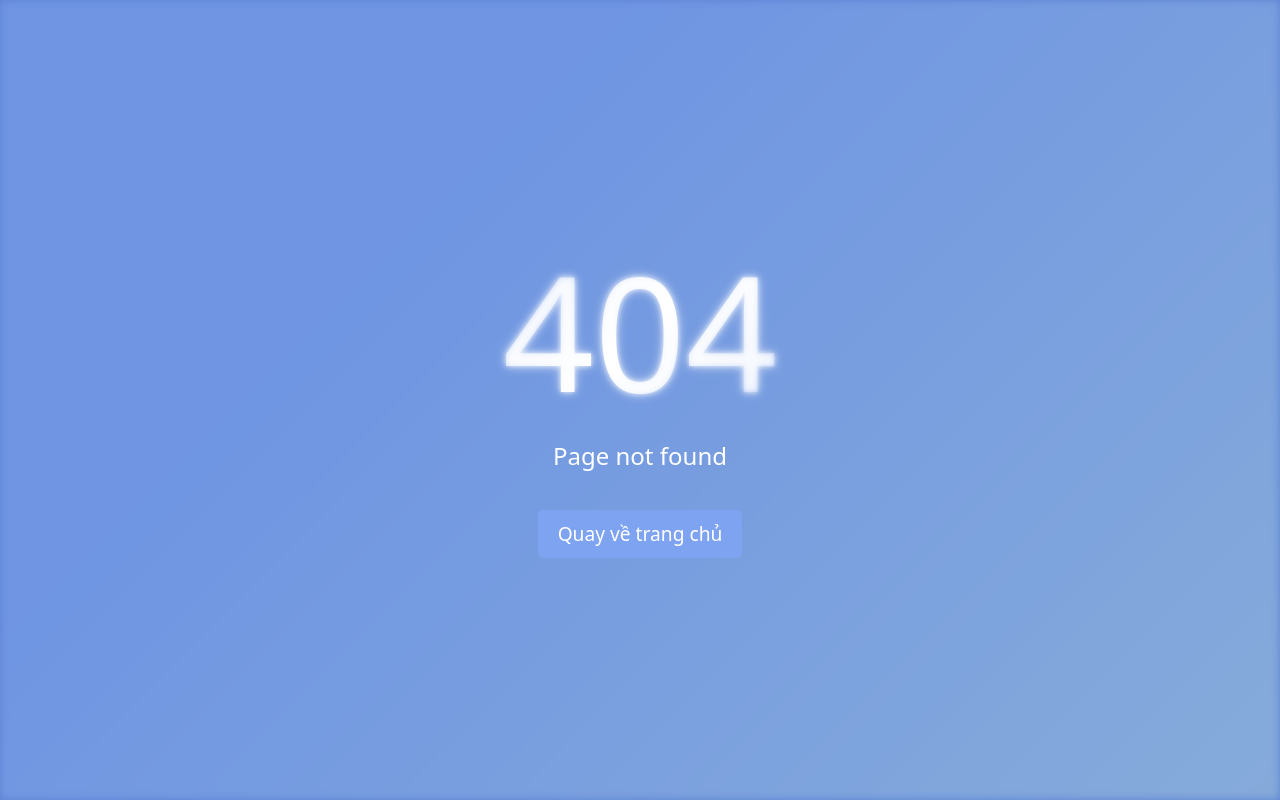
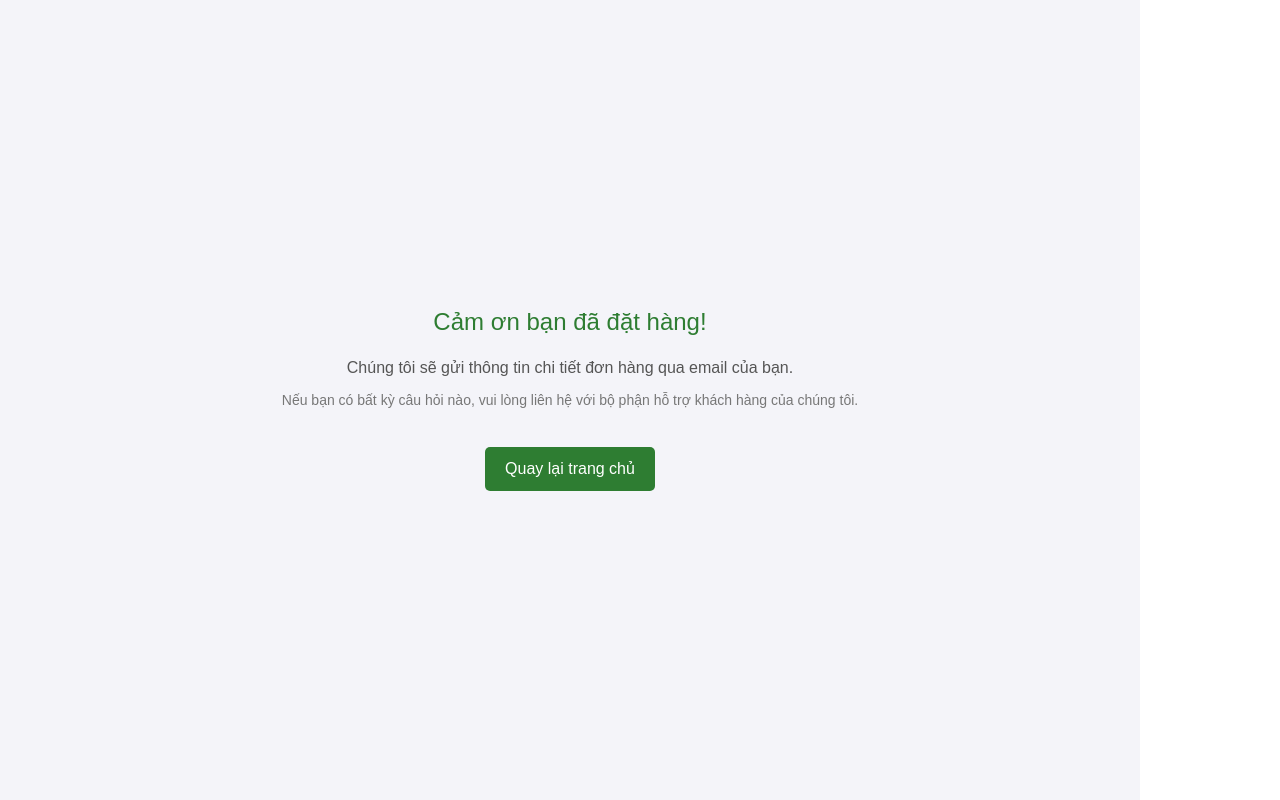
Before and after one commit to PhuocHuynh63/MerciWebsite, a React (Vite) app: page /thankyou in a window 1280 px wide. Before the commit this address had no page. Built offline with nearby package versions, Linux system fonts and the light colour scheme.

Commit message:
thankyouPage

```diff
--- a/src/App.jsx
+++ b/src/App.jsx
@@ -22,6 +22,7 @@ import AdminProduct from './pages/adminPage/adminProduct/AdminProduct';
 import AdminProductAdd from './pages/adminPage/adminProduct/addProduct/AddProduct';
 import UpdateProduct from './pages/adminPage/adminProduct/updateProduct/UpdateProduct';
 import ViewProduct from './pages/adminPage/adminProduct/viewProduct/ViewProduct';
+import ThankyouPage from './pages/thankyouPage/thankyou';
 
 
 function App() {
@@ -38,6 +39,7 @@ function App() {
           <Route path='/list-product/:id' element={<Layout Component={ListProduct} />} />
           <Route path='/signup' element={<Layout Component={RegisterPage} />} />
           <Route path='/signin' element={<Layout Component={LoginPage} />} />
+          <Route path='/thankyou' element={<ThankyouPage/>} />
 
           {/* Profile */}
           <Route path='/profile' element={<LayoutProfileUser Component={ProfileUser} />} />
--- /dev/null
+++ b/src/pages/thankyouPage/ThankyouPage.scss
@@ -0,0 +1,41 @@
+.thankyou {
+    font-family: Arial, sans-serif;
+    display: flex;
+    flex-direction: column;
+    align-items: center;
+    justify-content: center;
+    min-height: 100vh;
+    margin: 0;
+    background-color: #f4f4f9;
+    color: #333;
+    .thank-you-message {
+        font-size: 24px;
+        margin-bottom: 10px;
+        color: #2e7d32;
+    }
+    .order-details {
+        font-size: 16px;
+        color: #555;
+        margin: 10px 0;
+    }
+
+    .support {
+        font-size: 14px;
+        color: #777;
+    }
+
+    .home-button {
+        display: inline-block;
+        margin-top: 20px;
+        padding: 10px 20px;
+        color: #fff;
+        background-color: #2e7d32;
+        text-decoration: none;
+        border-radius: 5px;
+        transition: background-color 0.3s;
+
+        &:hover {
+            background-color: #1b5e20;
+        }
+    }
+}
--- /dev/null
+++ b/src/pages/thankyouPage/thankyou.jsx
@@ -0,0 +1,12 @@
+import './ThankyouPage.scss';
+
+const ThankyouPage = () => {
+ return (<div className="container thankyou">
+    <h1 className="thank-you-message">Cảm ơn bạn đã đặt hàng!</h1>
+    <p className="order-details">Chúng tôi sẽ gửi thông tin chi tiết đơn hàng qua email của bạn.</p>
+    <p className="support">Nếu bạn có bất kỳ câu hỏi nào, vui lòng liên hệ với bộ phận hỗ trợ khách hàng của chúng tôi.</p>
+    <a href="/" className="home-button">Quay lại trang chủ</a>
+</div>)
+
+}
+export default ThankyouPage
```
Also changed, not shown: src/pages/thankyouPage/thankyou.html (deleted, +0 -65 lines).
